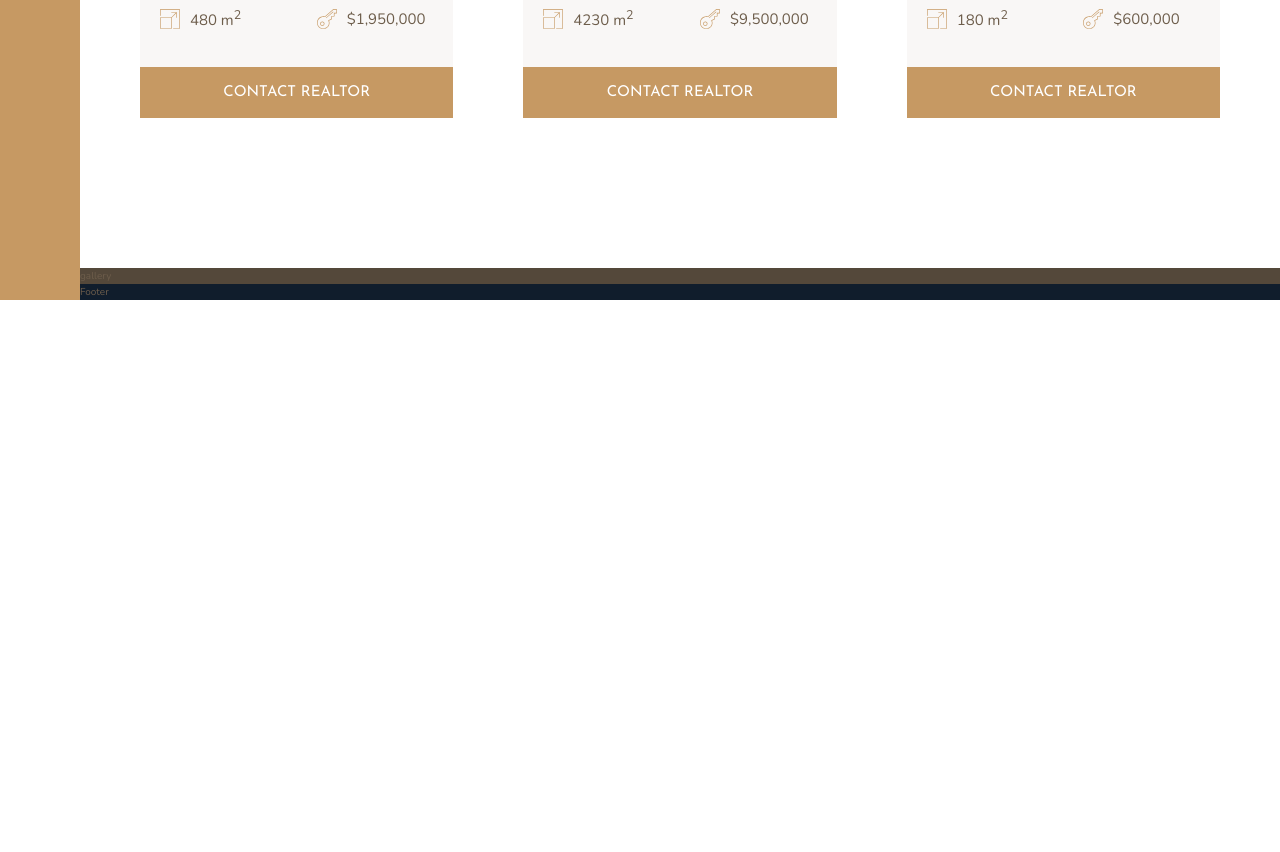
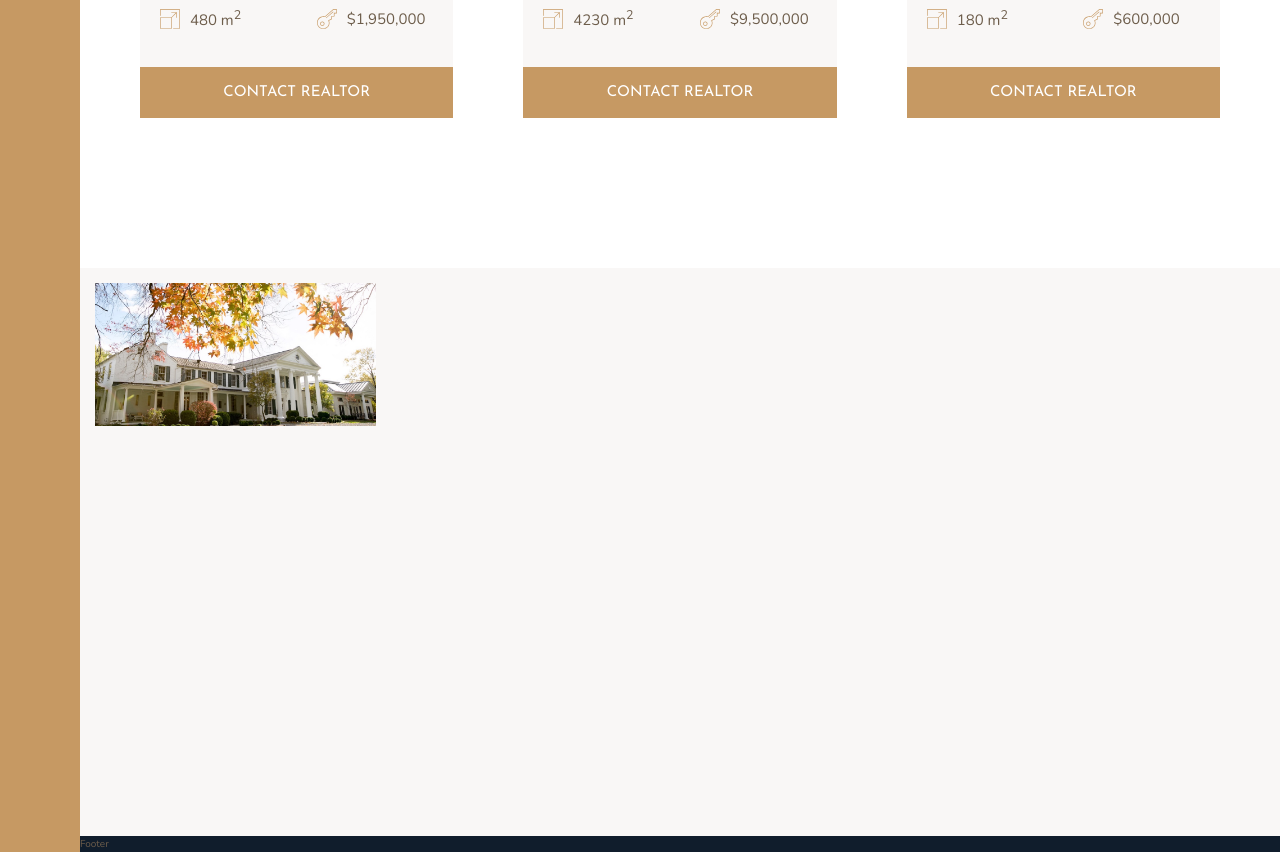
Before and after one commit to abbyreyna/nexter, a website: page index.html in a window 1280 px wide. Shown: the part 2804-3656 px from the top of the page. Before the commit the page ends 3104 px from the top, so only its background shows below. Drawn offline with nearby package versions, Linux system fonts and the light colour scheme.

Commit message:
Setting up the grids for the gallery section

```diff
--- a/index.html
+++ b/index.html
@@ -299,7 +299,12 @@
     </section>
 
     <section class="gallery">
-        gallery
+        <figure class="gallery__item gallery__item--1">
+            <img src="img/gal-1.jpeg" alt="Gallery image 1" class="gallery__img">
+        </figure>
+
+
+        <!-- <img src="img/gal-2.jpeg" alt="Gallery image 2" class="gallery__img"> -->
     </section>
 
     <footer class="footer">
--- a/sass/_features.scss
+++ b/sass/_features.scss
@@ -6,7 +6,7 @@
   display: grid;
   // grid-template-columns: repeat(3, 1fr);
   grid-template-columns: repeat(auto-fit, minmax(25rem, 1fr)); //auto-fit creates as many tracks that can fit based on the defined width
-  grid-gap: 6rem;
+  gap: 6rem;
   align-items: start;
 }
 
--- a/sass/_gallery.scss
+++ b/sass/_gallery.scss
@@ -1,4 +1,25 @@
 .gallery {
-    background-color: $color-grey-dark-1;
-    grid-column: full-start / full-end;
+  background-color: $color-grey-light-1;
+  grid-column: full-start / full-end;
+
+  display: grid;
+  grid-template-columns: repeat(8, 1fr);
+  grid-template-rows: repeat(7, 5vw);
+  gap: 1.5rem;
+  padding: 1.5rem;
+
+  &__item {
+    &--1 {
+        grid-row: 1 / span 2;
+        grid-column: 1 / span 2;
+    }
+  }
+
+  &__img {
+    width: 100%;
+    height: 100%;
+    object-fit: cover; //will only work with the width & height specified
+    display: block;
+  }
+
 }
--- a/sass/_homes.scss
+++ b/sass/_homes.scss
@@ -5,7 +5,7 @@
   display: grid;
 
   grid-template-columns: repeat(auto-fit, minmax(25rem, 1fr));
-  grid-gap: 7rem;
+  gap: 7rem;
 }
 
 .home {
```
Also changed, not shown: css/style.css.
